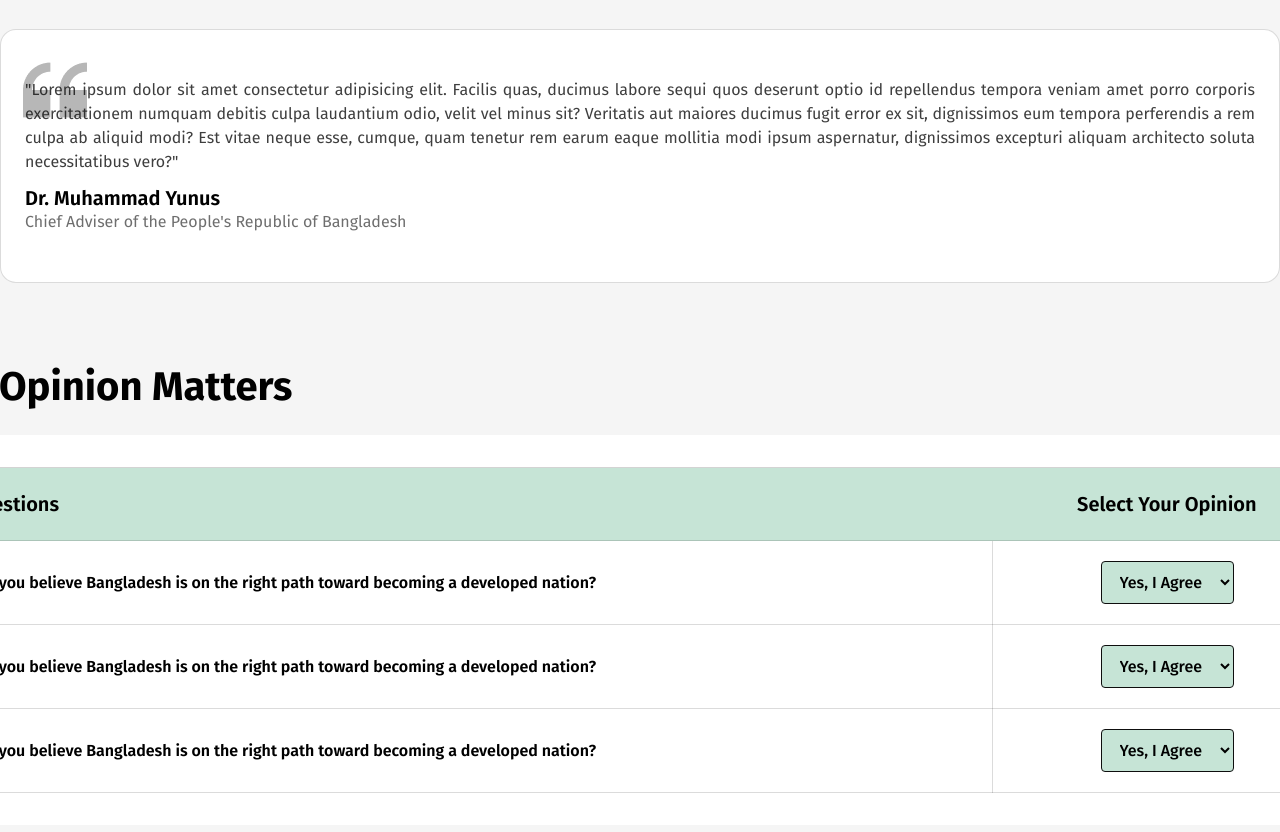
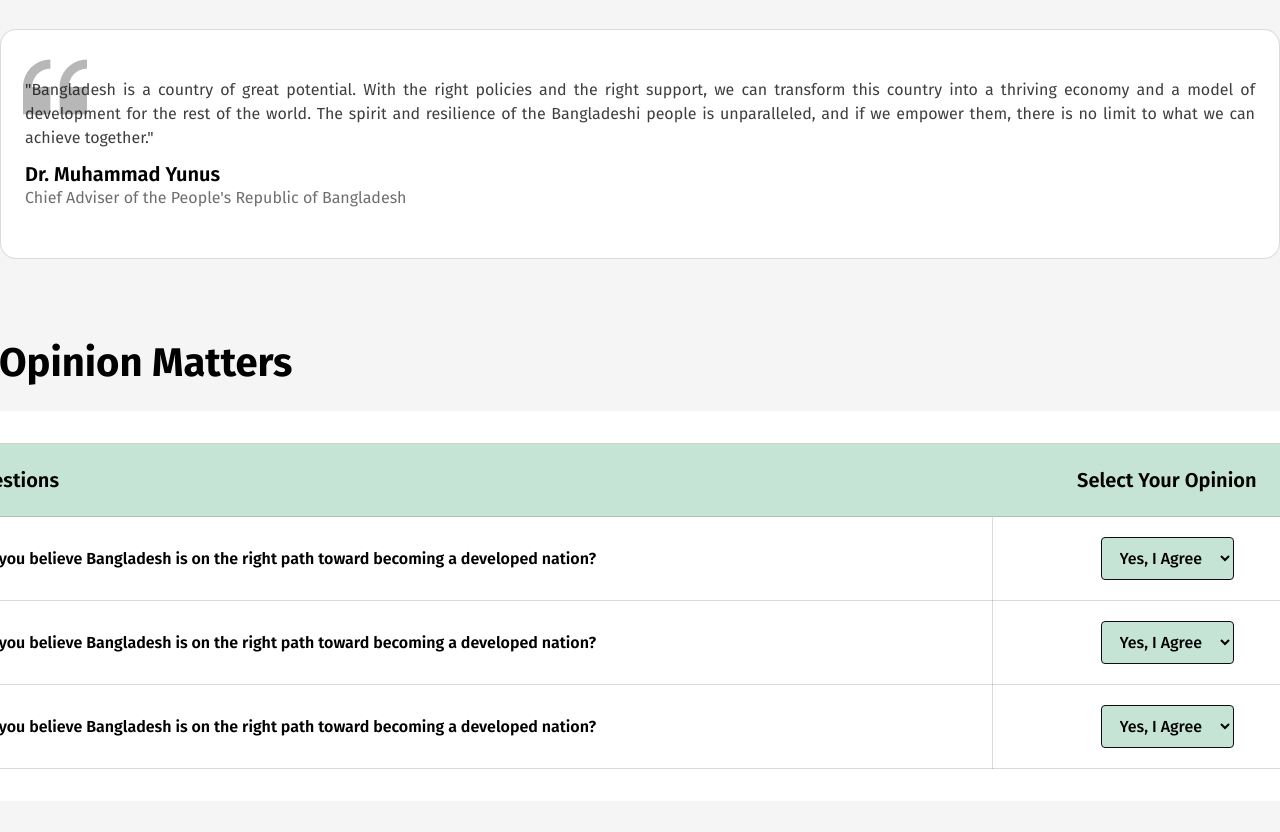
Before and after one commit to dev-al-amin-pramanik/Assignment-Bangladesh-0.2, a plain HTML site: page index.html in a window 1280 px wide. Shown: the part 1628-2460 px from the top of the page. Drawn offline with Linux system fonts and the light colour scheme; files whose address does not match are found by name.

Commit message:
dr. yunus qoute amendment

```diff
--- a/index.html
+++ b/index.html
@@ -147,14 +147,7 @@
       <section class="sec-3-main">
         <div class="sec-3-main-div">
           <p class="sec-3-para-1">
-            "Lorem ipsum dolor sit amet consectetur adipisicing elit. Facilis
-            quas, ducimus labore sequi quos deserunt optio id repellendus
-            tempora veniam amet porro corporis exercitationem numquam debitis
-            culpa laudantium odio, velit vel minus sit? Veritatis aut maiores
-            ducimus fugit error ex sit, dignissimos eum tempora perferendis a
-            rem culpa ab aliquid modi? Est vitae neque esse, cumque, quam
-            tenetur rem earum eaque mollitia modi ipsum aspernatur, dignissimos
-            excepturi aliquam architecto soluta necessitatibus vero?"
+            "Bangladesh is a country of great potential. With the right policies and the right support, we can transform this country into a thriving economy and a model of development for the rest of the world. The spirit and resilience of the Bangladeshi people is unparalleled, and if we empower them, there is no limit to what we can achieve together."
           </p>
           <p class="sec-3-para-2">Dr. Muhammad Yunus</p>
           <p class="sec-3-para-3">
```
